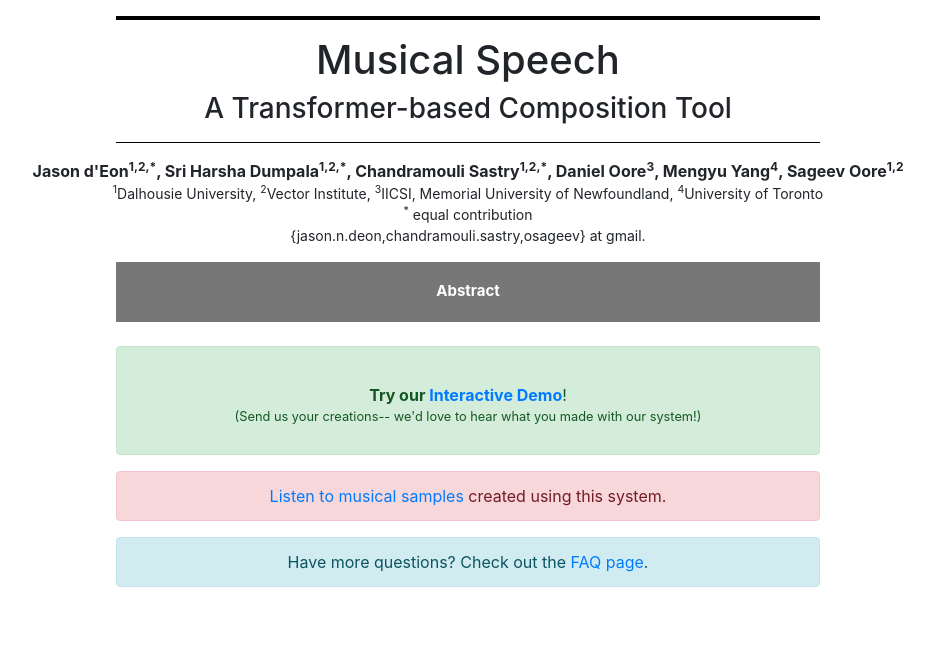
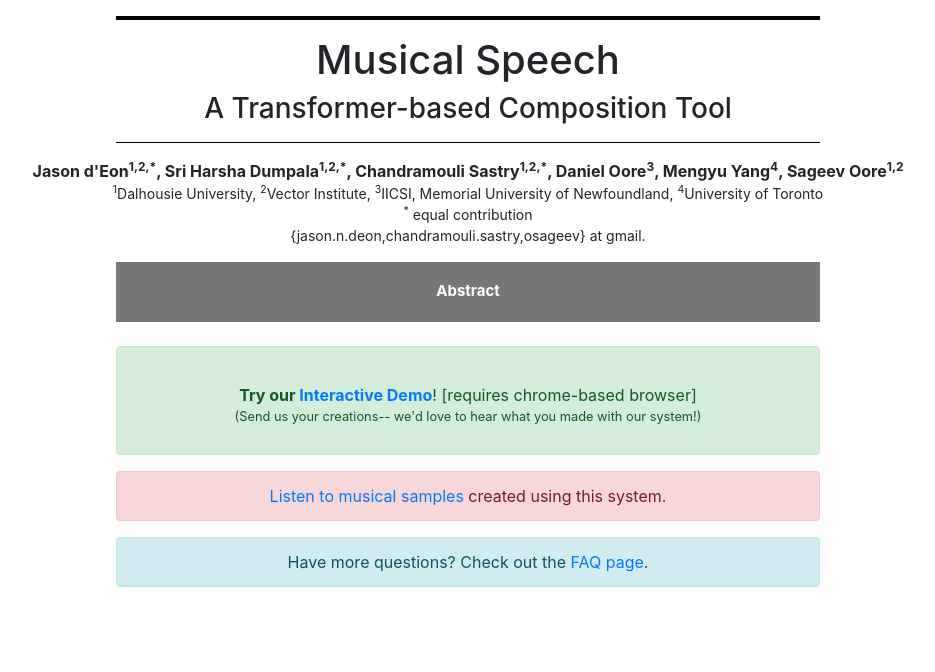
Before and after one commit to jasondeon/musicalSpeech, a plain HTML site: page index.html in a window 1280 px wide. Shown: the top 672 px of the page, without its empty margins (172-1107 px from the left). Drawn offline with nearby package versions, Linux system fonts and the light colour scheme.

Commit message:
Update index.html

```diff
--- a/index.html
+++ b/index.html
@@ -108,7 +108,7 @@
 
     <br></br>
 
-   <div class="alert alert-success" style="width:55%;"><br><b>Try our <a href="https://panther.research.cs.dal.ca/demo">Interactive Demo</a></b>!<p>
+   <div class="alert alert-success" style="width:55%;"><br><b>Try our <a href="https://panther.research.cs.dal.ca/demo">Interactive Demo</a></b>! [requires chrome-based browser]<p>
      <small>(Send us your creations-- we'd love to hear what you made with our system!)</small><p></div>
    <div class="alert alert-danger" style="width:55%;"><a href="https://jasondeon.github.io/musicalSpeech/samples.html">Listen to musical samples</a> created using this system.</div>
   <div class="alert alert-info" style="width:55%;">Have more questions? Check out the
```
